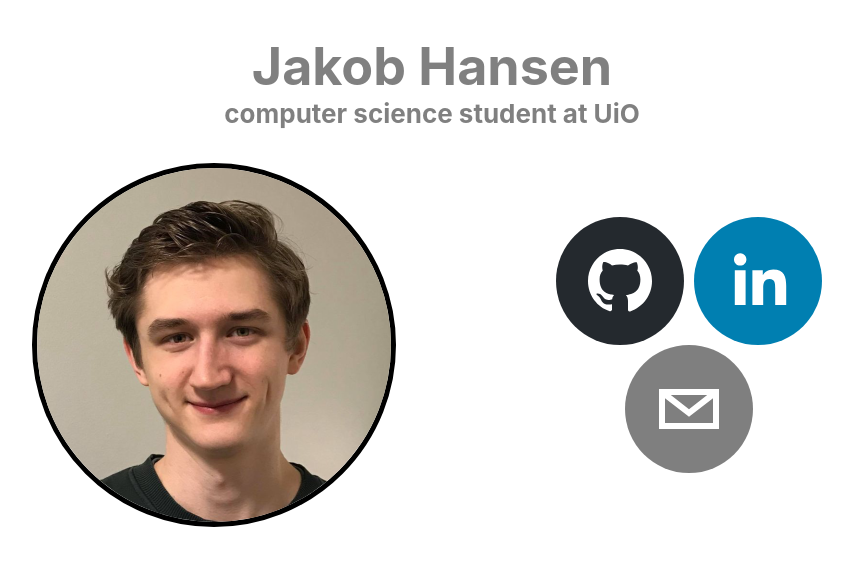
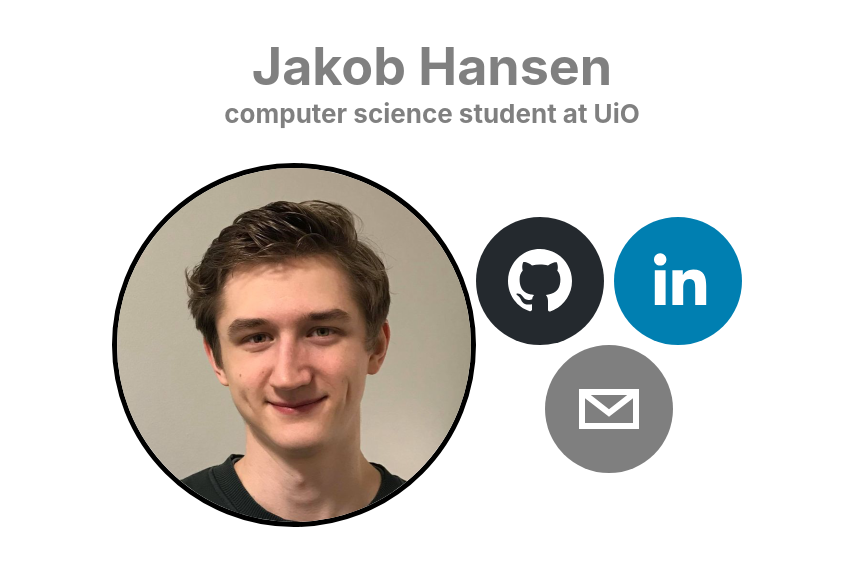
Before and after one commit to jakobkhansen/jakobhansen.dev-OLD, a React (Create React App) app: page / in a window 1280 px wide. Shown: the top 566 px of the page, without its empty margins (208-1061 px from the left). Built offline with nearby package versions, Linux system fonts and the light colour scheme.

Commit message:
Better flex css

```diff
--- a/src/frontpage/Socials.css
+++ b/src/frontpage/Socials.css
@@ -2,30 +2,24 @@
 .socialsContainer {
     display:flex;
     flex-direction:row;
-    justify-content: flex-end;
+    justify-content: center;
     flex-wrap:wrap;
-    width:75%;
-    margin:auto;
 }
 
 .headshot {
   pointer-events: none;
   border: 5px solid black;
   border-radius:50%;
-  margin:auto;
   max-width:100%;
   max-height:100%;
-  float:left;
 }
 
 
 .socials {
     margin-top:-10px;
     height:100%;
-    /*margin-top:auto;*/
-    /*margin-bottom:auto;*/
-    margin:auto;
-    float:left;
+    margin-top:auto;
+    margin-bottom:auto;
 }
 
 .socialIcon {
```
